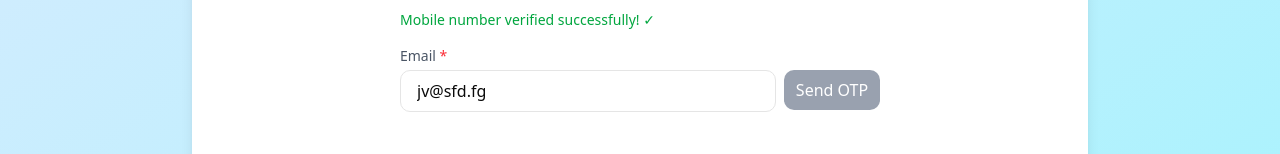
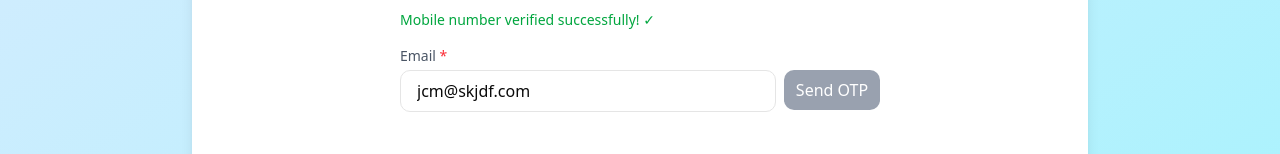
Before and after one commit to blockvished/Health-Bridge, a Next.js app: page /register in a window 1280 px wide. Shown: the part 407-561 px from the top of the page. Built offline with nearby package versions, Linux system fonts and the light colour scheme; no server answers; the database is empty.

Commit message:
differentiated test and prod

```diff
--- a/src/app/register/page.tsx
+++ b/src/app/register/page.tsx
@@ -8,16 +8,26 @@ import Step1BasicInfo from "./Step1BasicInfo";
 import Step2ProfessionalDetails from "./Step2ProfessionalDetails";
 import Step3Subscription from "./Step3Subscription";
 
+let testing = true;
+let testMobile = "2452434324";
+let testEmail = "jcm@skjdf.com";
+
+if (process.env.NODE_ENV === "production") {
+  testing = false;
+  testEmail = "";
+  testMobile = "";
+}
+
 const Signup = () => {
   // Step management
   const [currentStep, setCurrentStep] = useState(1);
-  const [mobileVerified, setMobileVerified] = useState(true); // default should be false but true for testing
-  const [emailVerified, setEmailVerified] = useState(true); // default should be false but true for testing
+  const [mobileVerified, setMobileVerified] = useState(testing); // default should be false but true for testing
+  const [emailVerified, setEmailVerified] = useState(testing); // default should be false but true for testing
 
   // Step 1 - Basic Info
   const [fullName, setFullName] = useState("");
-  const [mobile, setMobile] = useState("2452434324");
-  const [email, setEmail] = useState("jv@sfd.fg");
+  const [mobile, setMobile] = useState(testMobile);
+  const [email, setEmail] = useState(testEmail);
   const [clinicName, setClinicName] = useState("");
 
   // OTP verification
```
